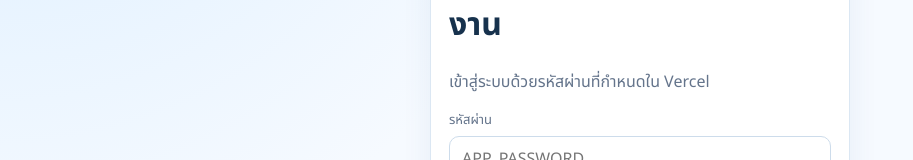
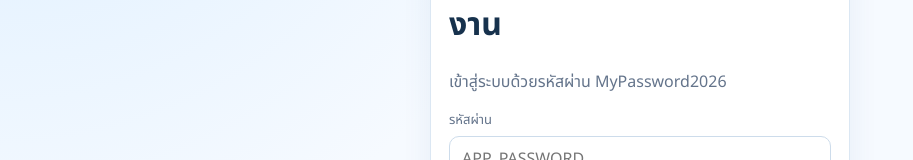
Before and after one commit to PANG-PP/performance-tracker, a Next.js app in the folder performance-tracker/: page / in a window 1280 px wide. Shown: the part 314-474 px from the top of the page, without its empty margins (0-913 px from the left). Built offline with nearby package versions, Linux system fonts and the light colour scheme.

Commit message:
Update page.tsx

```diff
--- a/performance-tracker/app/page.tsx
+++ b/performance-tracker/app/page.tsx
@@ -22,7 +22,7 @@ export default function Home() {
   const completeCount=yearRecords.filter(r=>r.title&&r.categoryId&&r.startDate&&r.endDate&&r.details&&r.evidenceUrl).length;
   const completeness=yearRecords.length?Math.round(completeCount/yearRecords.length*100):0;
 
-  if(!authenticated)return <div className="login"><div className="card login-card"><h1>ระบบจัดเก็บผลการปฏิบัติงาน</h1><p className="muted">เข้าสู่ระบบด้วยรหัสผ่านที่กำหนดใน Vercel</p><div className="field"><label>รหัสผ่าน</label><input type="password" value={password} onChange={e=>setPassword(e.target.value)} onKeyDown={e=>e.key==='Enter'&&load()} placeholder="APP_PASSWORD"/></div>{error&&<p className="error">{error}</p>}<button className="btn primary" style={{width:'100%',marginTop:14}} onClick={()=>load()} disabled={loading}>{loading?'กำลังเชื่อมต่อ...':'เข้าสู่ระบบ'}</button></div></div>;
+  if(!authenticated)return <div className="login"><div className="card login-card"><h1>ระบบจัดเก็บผลการปฏิบัติงาน</h1><p className="muted">เข้าสู่ระบบด้วยรหัสผ่าน MyPassword2026</p><div className="field"><label>รหัสผ่าน</label><input type="password" value={password} onChange={e=>setPassword(e.target.value)} onKeyDown={e=>e.key==='Enter'&&load()} placeholder="APP_PASSWORD"/></div>{error&&<p className="error">{error}</p>}<button className="btn primary" style={{width:'100%',marginTop:14}} onClick={()=>load()} disabled={loading}>{loading?'กำลังเชื่อมต่อ...':'เข้าสู่ระบบ'}</button></div></div>;
 
   async function saveRecord(e:React.FormEvent<HTMLFormElement>){e.preventDefault();const form=new FormData(e.currentTarget);const raw=Object.fromEntries(form.entries()) as any;const isEdit=Boolean(recordModal?.id);const now=new Date().toISOString();const optimistic:WorkRecord={id:recordModal?.id||crypto.randomUUID(),title:String(raw.title||'').trim(),categoryId:String(raw.categoryId||''),categoryName:categories.find(c=>c.id===raw.categoryId)?.name||recordModal?.categoryName||'ไม่ระบุหมวดหมู่',startDate:String(raw.startDate||''),endDate:String(raw.endDate||raw.startDate||''),fiscalYear:Number(raw.fiscalYear),cycle:raw.cycle==='2'?'2':'1',evidenceUrl:String(raw.evidenceUrl||'').trim(),details:String(raw.details||'').trim(),createdAt:recordModal?.createdAt||now,updatedAt:now};const previous=isEdit?records.find(r=>r.id===optimistic.id):undefined;setRecords(prev=>isEdit?prev.map(r=>r.id===optimistic.id?optimistic:r):[optimistic,...prev]);setRecordModal(null);try{const res=await fetch('/api/records',{method:isEdit?'PUT':'POST',headers:apiHeaders(password),body:JSON.stringify(optimistic)});const data=await res.json();if(!res.ok)throw new Error(data.error||'บันทึกไม่สำเร็จ');setRecords(prev=>prev.map(r=>r.id===optimistic.id?data:r));}catch(err){setRecords(prev=>isEdit&&previous?prev.map(r=>r.id===optimistic.id?previous:r):prev.filter(r=>r.id!==optimistic.id));setRecordModal(optimistic);alert(err instanceof Error?err.message:'บันทึกไม่สำเร็จ');}}
   async function deleteRecord(id:string){if(!confirm('ยืนยันการลบผลงานนี้?'))return;const res=await fetch(`/api/records?id=${id}`,{method:'DELETE',headers:apiHeaders(password)});const d=await res.json();if(!res.ok)return alert(d.error);setRecords(prev=>prev.filter(r=>r.id!==id));}
```
